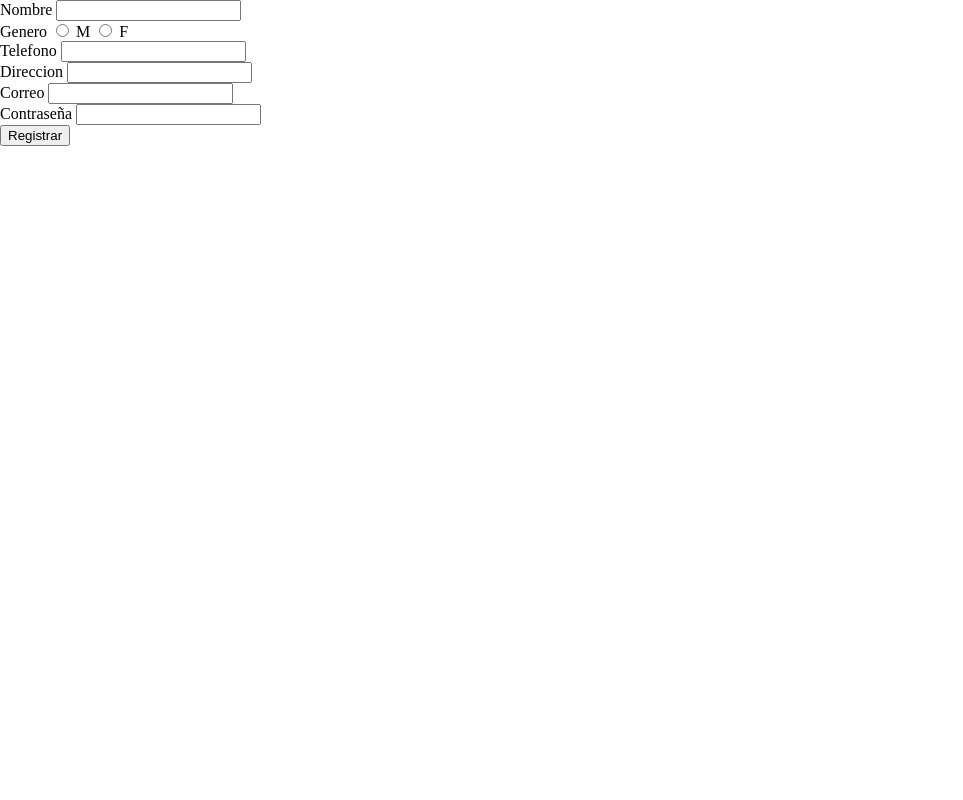
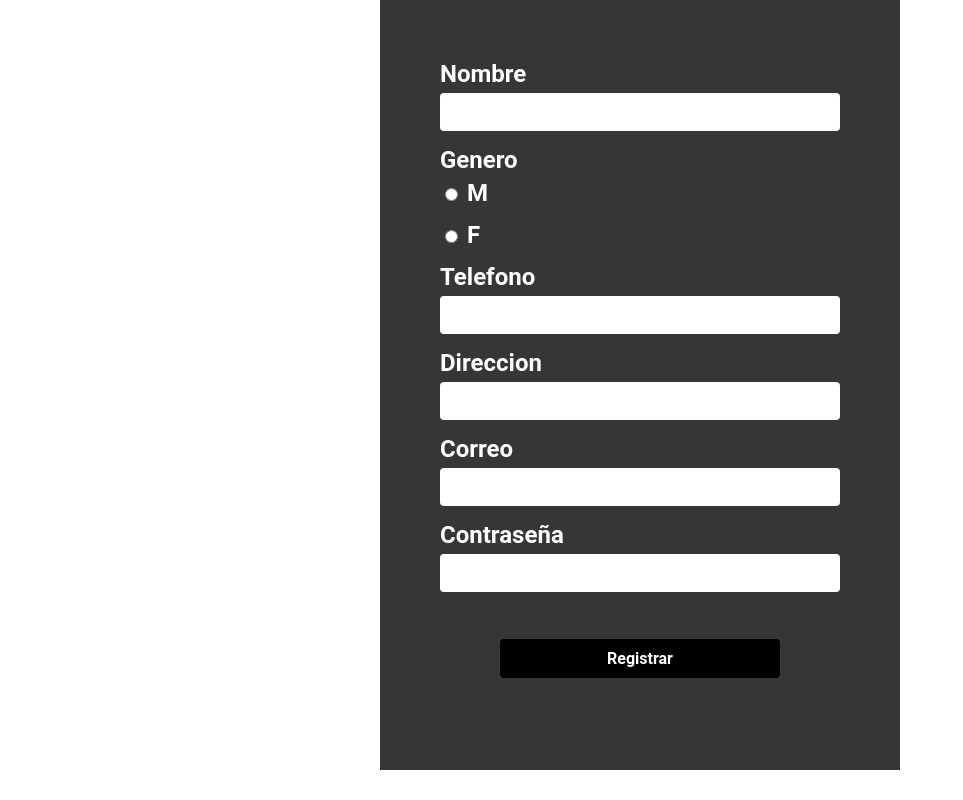
Before and after one commit to yamery/MinTicCiclo3Semana1, a plain HTML site: page registro.html in a window 1280 px wide. Shown: the whole page, without its empty margins (0-963 px from the left). Drawn offline with Linux system fonts and the light colour scheme.

Commit message:
Estilos-Formulario-Registro

```diff
--- a/estilos.css
+++ b/estilos.css
@@ -1,3 +1,130 @@
 body {
     margin: 0;
 }
+
+main form {
+    display: -webkit-box;
+    display: -ms-flexbox;
+    display: flex;
+    -webkit-box-orient: vertical;
+    -webkit-box-direction: normal;
+    -ms-flex-direction: column;
+    flex-direction: column;
+    -ms-flex-line-pack: center;
+    align-content: center;
+    -ms-flex-wrap: wrap;
+    flex-wrap: wrap;
+    margin: 0 auto;
+    padding: 60px;
+    max-width: 400px;
+    background-color: #363636;
+}
+
+main form div {
+    display: -webkit-box;
+    display: -ms-flexbox;
+    display: flex;
+    -webkit-box-orient: vertical;
+    -webkit-box-direction: normal;
+    -ms-flex-direction: column;
+    flex-direction: column;
+}
+
+main form .gender {
+    display: -ms-grid;
+    display: grid;
+    -ms-grid-columns: auto auto;
+    grid-template-columns: auto auto;
+    grid-template-row: auto auto;
+    -webkit-box-orient: horizontal;
+    -webkit-box-direction: normal;
+    -ms-flex-direction: row;
+    flex-direction: row;
+}
+
+main form .gender .genero {
+    width: 50%;
+    -ms-grid-row: 2;
+    grid-row: 2;
+}
+
+main form label {
+    margin-bottom: 5px;
+    font-family: "Roboto", sans-serif;
+    color: #ffffff;
+    font-weight: bold;
+    font-size: 1em;
+}
+
+main form input {
+    margin-bottom: 15px;
+    font-family: "Roboto", sans-serif;
+    padding: 5px;
+    border: none;
+    color: #525c66;
+    font-size: 1em;
+    resize: horizontal;
+    border-radius: 4px;
+}
+
+main form input::-webkit-input-placeholder {
+    font-family: "Roboto", sans-serif;
+    font-weight: bold;
+    color: #363636;
+    text-transform: uppercase;
+    font-size: 0.5em;
+}
+
+main form input:-ms-input-placeholder {
+    font-family: "Roboto", sans-serif;
+    font-weight: bold;
+    color: #363636;
+    text-transform: uppercase;
+    font-size: 0.5em;
+}
+
+main form input::-ms-input-placeholder {
+    font-family: "Roboto", sans-serif;
+    font-weight: bold;
+    color: #363636;
+    text-transform: uppercase;
+    font-size: 0.5em;
+}
+
+main form input::placeholder {
+    font-family: "Roboto", sans-serif;
+    font-weight: bold;
+    color: #363636;
+    text-transform: uppercase;
+    font-size: 0.5em;
+}
+
+main form #btn-submit-form {
+    margin: 8% 15%;
+    display: block;
+    background-color: #000000;
+    padding: 10px 45px;
+    border: 0;
+    font-size: 1em;
+    color: #ffffff;
+    font-family: "Roboto", sans-serif;
+    font-weight: bold;
+}
+
+main form #btn-submit-form:hover {
+    background-color: #ffffff;
+    color: #000000;
+}
+
+@media (min-width: 768px) {
+    main form {
+        -ms-flex-wrap: nowrap;
+        flex-wrap: nowrap;
+    }
+    main form label {
+        font-size: 1.5em;
+    }
+    main form input {
+        font-size: 1.5em;
+    }
+}
```
